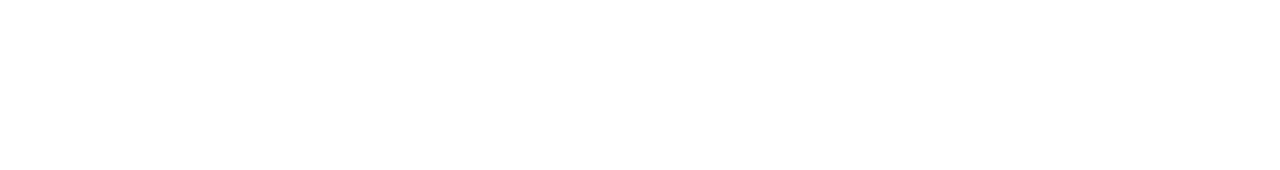
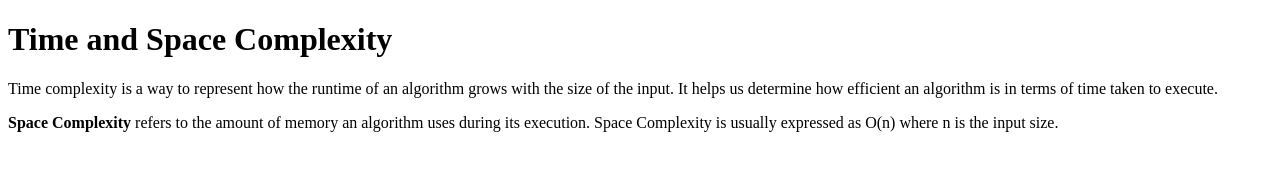
Before and after one commit to acciojob/time-and-space-complexity-Nmohite2003, a website: page main.html in a window 1280 px wide. Drawn offline with Linux system fonts and the light colour scheme.

Commit message:
created a submission

```diff
--- a/main.html
+++ b/main.html
@@ -8,9 +8,20 @@
 
 <body>
 	<!-- the entire body must be written by student -->
-    <script type="text/javascript" src="./script.js">
-</script>
 
+	<h1>Time and Space Complexity</h1>
+
+	<p>
+		Time complexity is a way to represent how the runtime of an algorithm grows with the size of the input.
+		It helps us determine how efficient an algorithm is in terms of time taken to execute.
+	</p>
+
+	<p>
+		<b>Space Complexity</b> refers to the amount of memory an algorithm uses during its execution.
+		Space Complexity is usually expressed as O(n) where n is the input size.
+	</p>
+
+	<script type="text/javascript" src="./script.js"></script>
 </body>
 
 </html>
```
